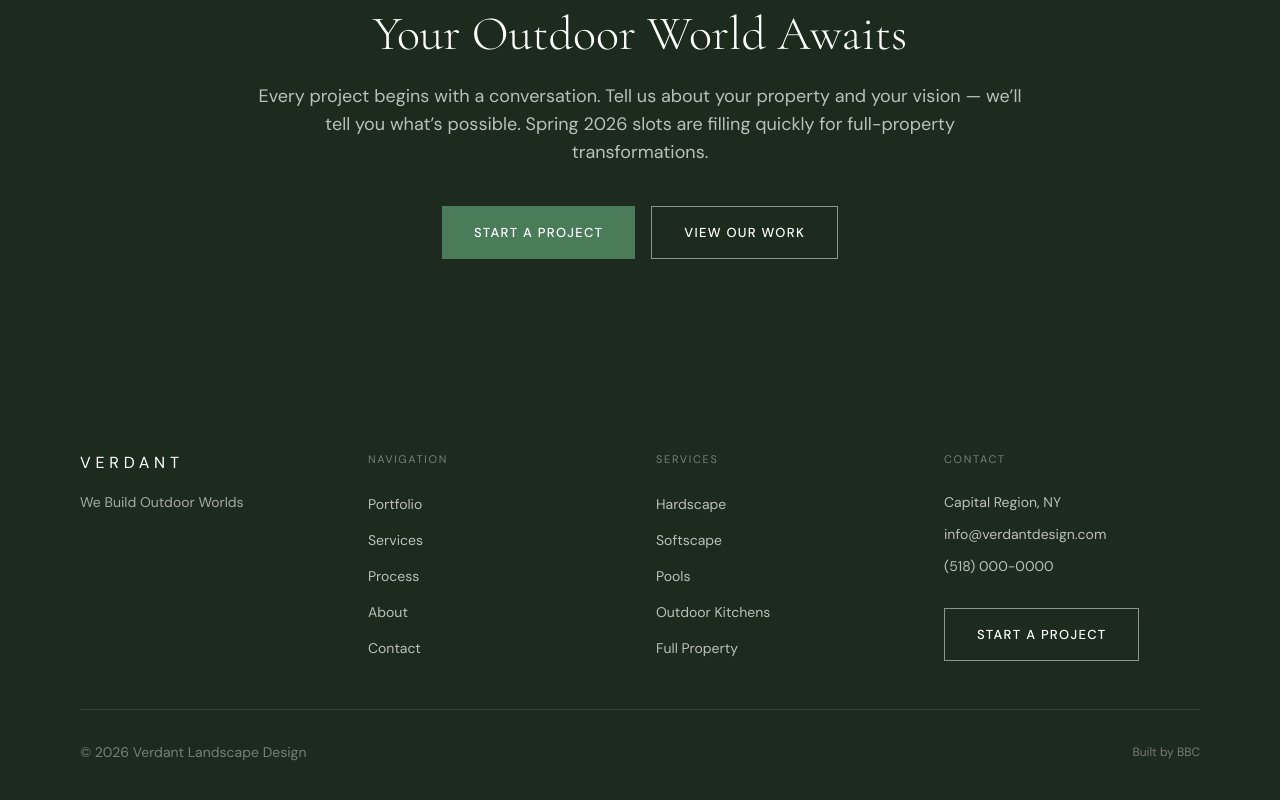
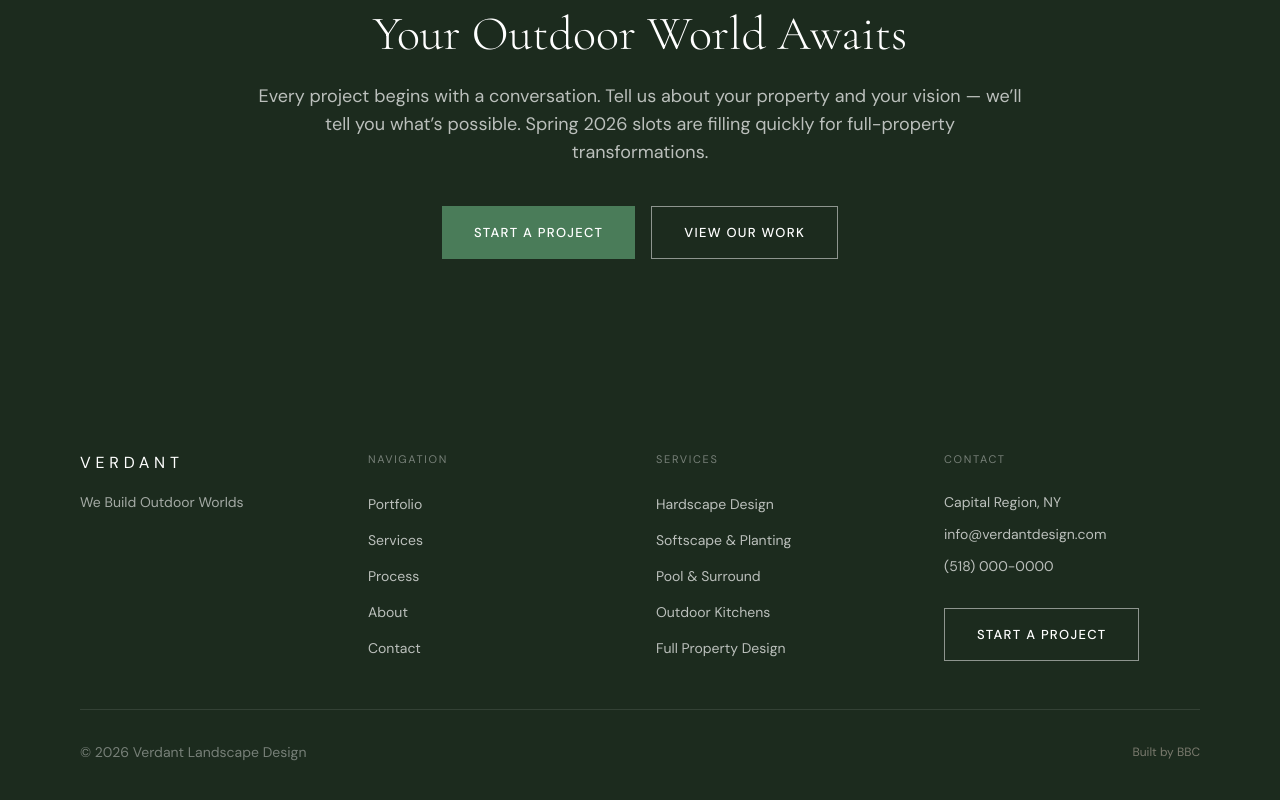
Before and after one commit to georgepowley1354/bbc-v3, a Next.js app in the folder verdant/: page / in a window 1280 px wide. Shown: the part 6524-7324 px from the top of the page. Built offline with nearby package versions, Linux system fonts and the light colour scheme.

Commit message:
fix(06-01): fix broken nav links in Footer and InstagramPlaceholder
- Replace static serviceLinks array with services data import
- Footer service links now use /services/${service.slug} (real routes)
- Remove href="#" from Instagram follow button; render as disabled <button>

```diff
--- a/verdant/src/components/home/InstagramPlaceholder.tsx
+++ b/verdant/src/components/home/InstagramPlaceholder.tsx
@@ -84,7 +84,7 @@ export function InstagramPlaceholder() {
 
         {/* Follow button */}
         <div className="flex justify-center">
-          <Button variant="ghost-dark" href="#">
+          <Button variant="ghost-dark" disabled>
             Follow on Instagram
           </Button>
         </div>
--- a/verdant/src/components/layout/Footer.tsx
+++ b/verdant/src/components/layout/Footer.tsx
@@ -1,14 +1,8 @@
 import Link from 'next/link'
 import Button from '@/components/ui/Button'
+import { services } from '@/data/services'
 
 const navLinks = ['Portfolio', 'Services', 'Process', 'About', 'Contact']
-const serviceLinks = [
-  'Hardscape',
-  'Softscape',
-  'Pools',
-  'Outdoor Kitchens',
-  'Full Property',
-]
 
 export default function Footer() {
   return (
@@ -51,13 +45,13 @@ export default function Footer() {
               Services
             </p>
             <ul className="flex flex-col gap-3">
-              {serviceLinks.map((service) => (
-                <li key={service}>
+              {services.map((service) => (
+                <li key={service.slug}>
                   <Link
-                    href={`/services#${service.toLowerCase().replace(/\s+/g, '-')}`}
+                    href={`/services/${service.slug}`}
                     className="font-sans text-sm text-white/70 hover:text-white transition-colors duration-200"
                   >
-                    {service}
+                    {service.name}
                   </Link>
                 </li>
               ))}
```
